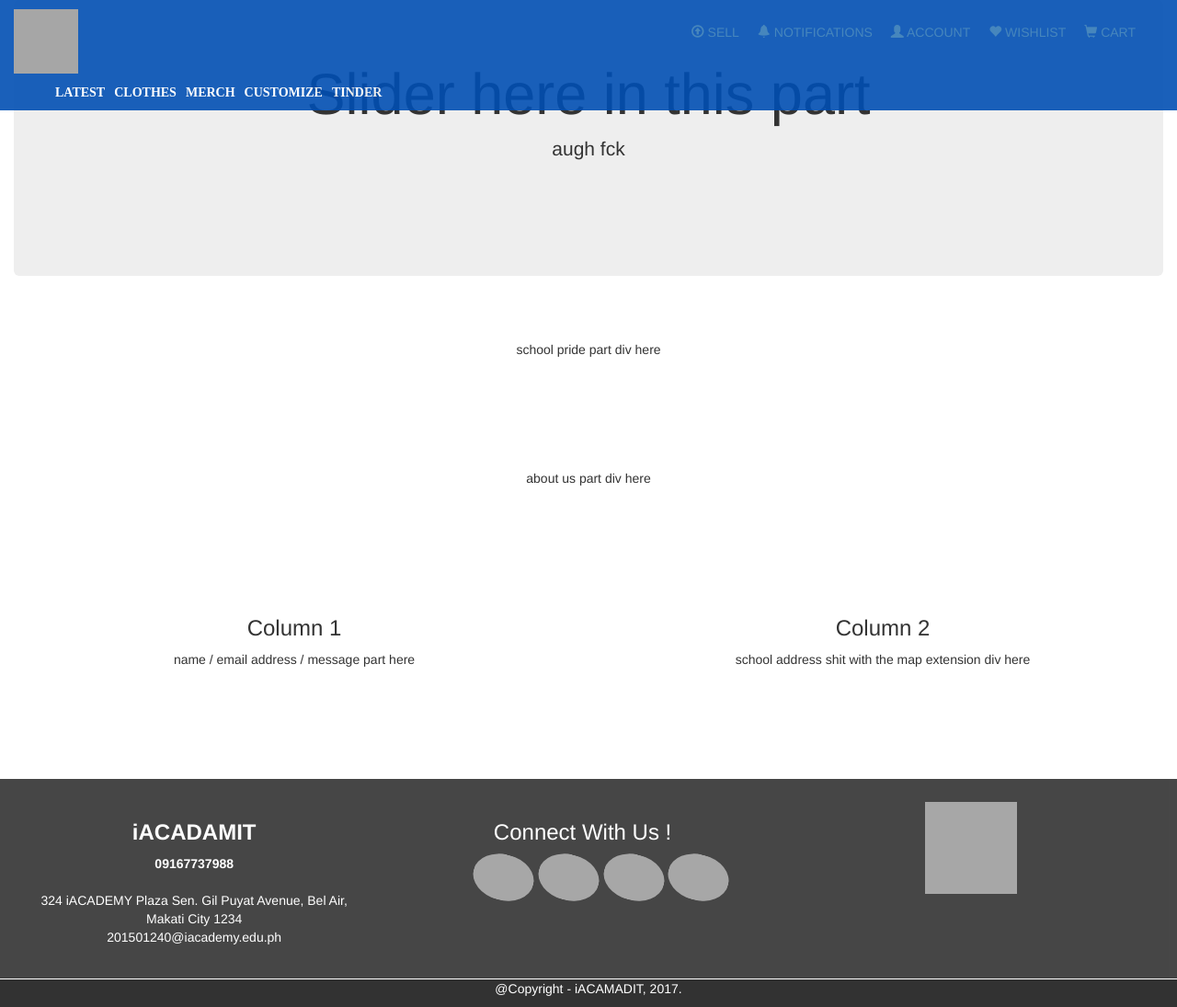
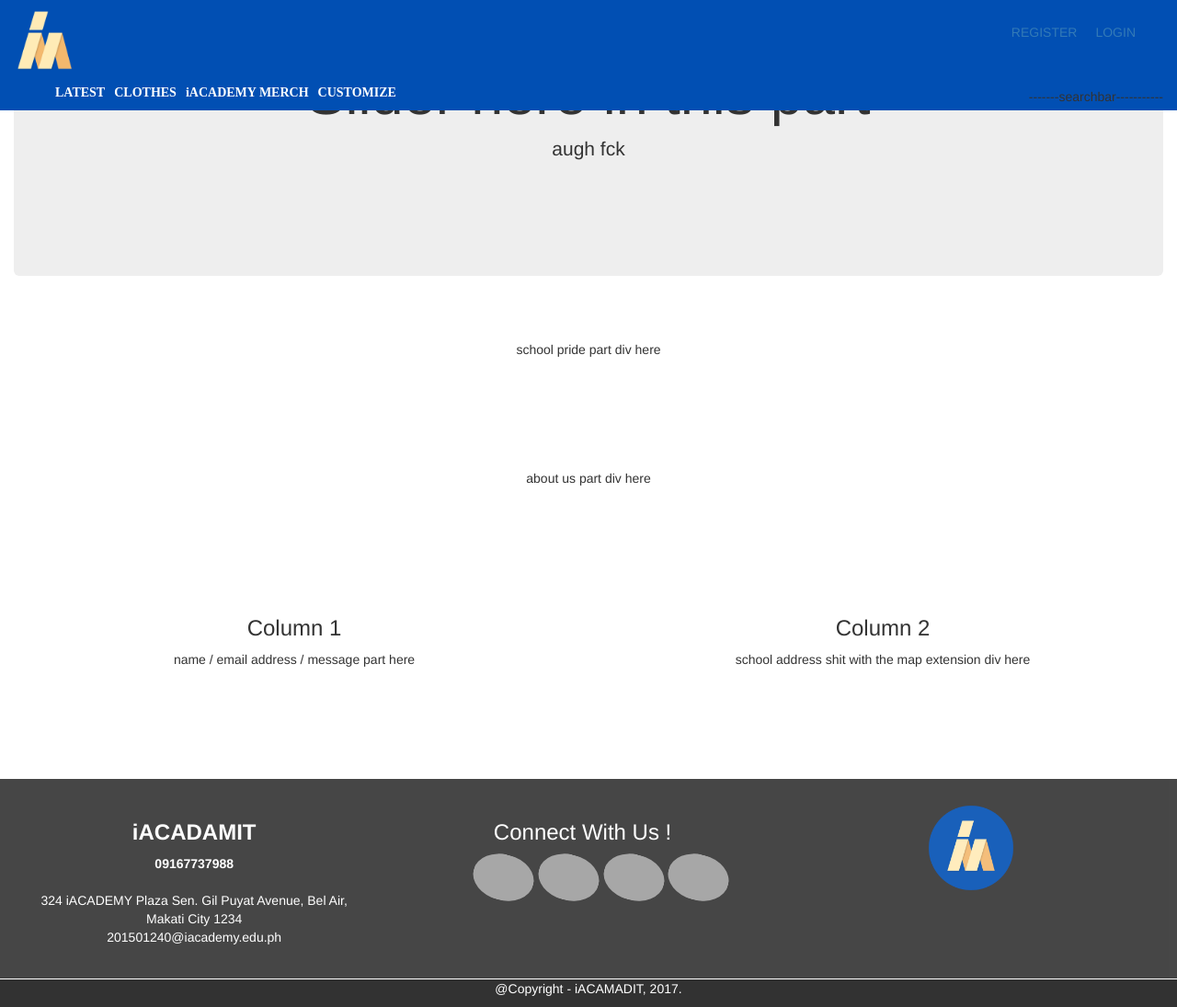
Before and after one commit to joannedaroya/THESIS, a PHP site: page / in a window 1280 px wide. Shown: the whole page at 92% size. Run offline with PHP 8.4, Linux system fonts and the light colour scheme; grey boxes are pictures that could not be loaded.

Commit message:
changes
navbar changes

```diff
--- a/css/design.css
+++ b/css/design.css
@@ -10,7 +10,6 @@
    top: 0;
    left: 0;
    z-index:100;
-   opacity: 0.9;
    padding-top:10px;
 }
 
@@ -18,7 +17,6 @@
    float:left;
    width:70px;
    height: 70px;
-   background:url('../image/small_logo.png');
 }
 nav{
 	float: right;
--- a/index.html
+++ b/index.php
@@ -23,15 +23,20 @@
 
   <div class="row">
     <div class="col-md-12 text-right" id="header">
-      <a href="index.html" id="logo"></a>
+      <a href="index.php"><img src="image/logo.png" id="logo"></a>
             <nav>
                 <a href="#" id="menu-icon"></a>
                 <ul>
+                  <?php if(isset($_SESSION['email'])){ ?>
                     <li><a href="#"><span class="glyphicon glyphicon-upload" aria-hidden="true"></span> SELL</a></li>
                     <li><a href="#"><span class="glyphicon glyphicon-bell" aria-hidden="true"></span> NOTIFICATIONS</a></li>
                     <li><a href="#"><span class="glyphicon glyphicon-user" aria-hidden="true"></span> ACCOUNT</a></li>
                     <li><a href="#"><span class="glyphicon glyphicon-heart" aria-hidden="true"></span> WISHLIST</a></li>
                     <li><a <href="#"><span class="glyphicon glyphicon-shopping-cart" aria-hidden="true"></span> CART</a></li>
+                  <?php }else { ?>
+                    <li><a href="#">REGISTER</a></li>
+                    <li><a href="#">LOGIN</a></li>
+                  <?php } ?>
                 </ul>
             </nav>
 
@@ -39,11 +44,10 @@
             <ul>
                 <li><a href="inindex.html">LATEST</a></li>
                 <li><a href="inindex.html">CLOTHES</a></li>
-                <li><a href="inindex.html">MERCH</a></li>
+                <li><a href="inindex.html">iACADEMY MERCH</a></li>
                 <li><a href="inindex.html">CUSTOMIZE</a></li>
-                <li><a href="inindex.html">TINDER</a></li>
             </ul>
-
+            -------searchbar-----------
       </div>
     </div>
 
@@ -98,7 +102,7 @@
 			</ul>
 		</section>
 		<section>
-			<img src="image/iacadamitlogo.png"  width="100" height="100"/>
+			<img src="image/logo1.png"  width="100" height="100"/>
 		</section>
 	</footer>
 
```
